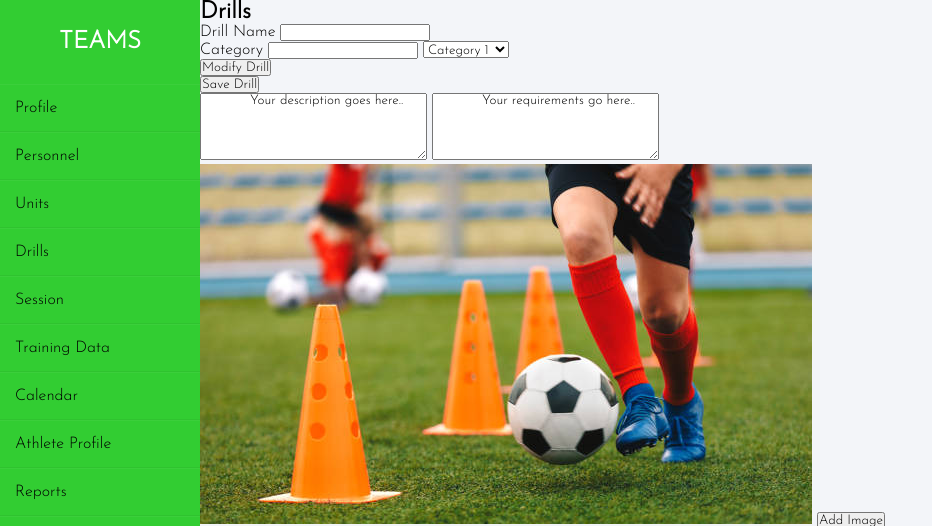
After one commit to Nelsonlobojo/football-management-system, a Flask app: template templates/drills.html in a window 1280 px wide. The commit adds this page. Shown: the top 526 px of the page, without its empty margins (0-932 px from the left). Run offline with Flask 2, Linux system fonts and the light colour scheme; the template is opened without the code that fills it, so the values that code supplies are empty; some libraries are stand-ins or nearby versions.

Commit message:
successful render of drills page

```diff
--- a/app.py
+++ b/app.py
@@ -130,6 +130,24 @@ def unit():
 def drills():
     if 'loggedin' in session:
         if request.method == 'POST':
+            drilldetails = request.form
+            drill_name = drilldetails['name']
+            drill_number = drilldetails['id']
+            drill_category = drilldetails['category']
+            drill_category_number = drilldetails['id']
+            drill_description = drilldetails['description']
+            drill_requirement = drilldetails['requirement']
+            drill_image = drilldetails['image']
+            drill_video = drilldetails['video']
+            cur = mysql.connection.cursor()
+            cur.execute("INSERT INTO drill(drill_name,drill_id,category,description,requirements,image,video,category_id) VALUES(%s,%s)",(drill_name,drill_number,drill_category,drill_category_number,drill_description,drill_requirement,drill_image,drill_video))
+            mysql.connection.commit()
+            cur.close
+            return 'success'
+        return render_template('drills.html')
+    return redirect(url_for('login'))
+
+
 
 
 
--- /dev/null
+++ b/templates/drills.html
@@ -0,0 +1,45 @@
+{% extends "index.html" %}
+{% block title %}Drills{% endblock %}
+{% block content %}
+<h2>Drills</h2>
+    <form action= "/login/drills" method="POST">
+        <div class="inputBox">
+             <span>Drill Name</span>
+             <input type="text" name="name">
+        </div>
+        <div class="inputBox">
+            <span>Category</span>
+            <!--Add relevant Js syntax -->
+            <input type="text" id="demo" name="combobox"/>
+            <select name="optionlist" onChange="combo(this, 'demo')">
+                <option>Category 1</option>
+                <option>Category 2</option>
+                <option>Category 3</option>
+            </select>
+        </div>
+        <div class="inputBox">
+            <input type="submit" value="Modify Drill">
+        </div>
+        <div class="inputBox">
+            <input type="submit" value="Save Drill">
+        </div>
+        <textarea rows="5" cols="30" id="description" name="description" minlength="10" maxlength="1000">
+            Your description goes here..
+        </textarea>
+        <textarea rows="5" cols="30" id="requirements" name="requirements" minlength="10" maxlength="1000">
+            Your requirements go here..
+        </textarea>
+        <div class="imgBox">
+            <!--add image source-->
+            <img src="{{ url_for('static', filename = 'images/Drills.jpg')}}" alt="">
+            <button type="button">Add Image</button>
+        </div>
+        <video width="320" height="240" controls>
+            <source src="https://www.youtube.com/watch?v=KyBk7prElm0" type=video/mp4>
+        </video>
+        <div class="inputBox">
+            <input type="submit" value="Add Video">
+        </div>
+    </form>
+
+{% endblock content %}
--- a/templates/index.html
+++ b/templates/index.html
@@ -16,8 +16,8 @@
             <li><a class="link" href="profile">Profile</a></li>
             <li><a class="link" href="addpersonnel">Personnel</a></li>
             <li><a class="link" href="unit">Units</a></li>
+            <li><a class="link" href="drills"></a>Drills</li>
             <li><a class="link" href=""></a>Session</li>
-            <li><a class="link" href=""></a>Drills</li>
             <li><a class="link" href=""></a>Training Data</li>
             <li><a class="link" href=""></a>Calendar</li>
             <li><a class="link" href=""></a>Athlete Profile</li>
```
Also changed, not shown: static/images/Drills.jpg (added).
